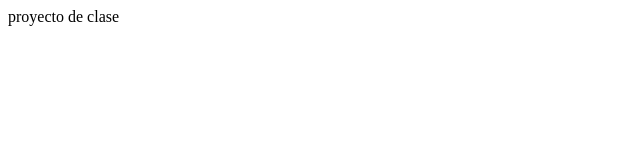
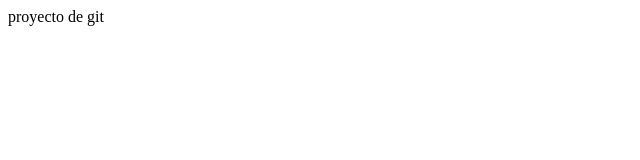
Before and after one commit to razuricarlos8-boop/gitadancarlos, a plain HTML site: page Index.html in a window 1280 px wide. Shown: the full height of the page, 0-640 px from the left. Drawn offline with Linux system fonts and the light colour scheme.

Commit message:
Renombrado parte del HTML

```diff
--- a/Index.html
+++ b/Index.html
@@ -1,3 +1,3 @@
 <html>
-    proyecto de clase
+    proyecto de git
 </html>
```
